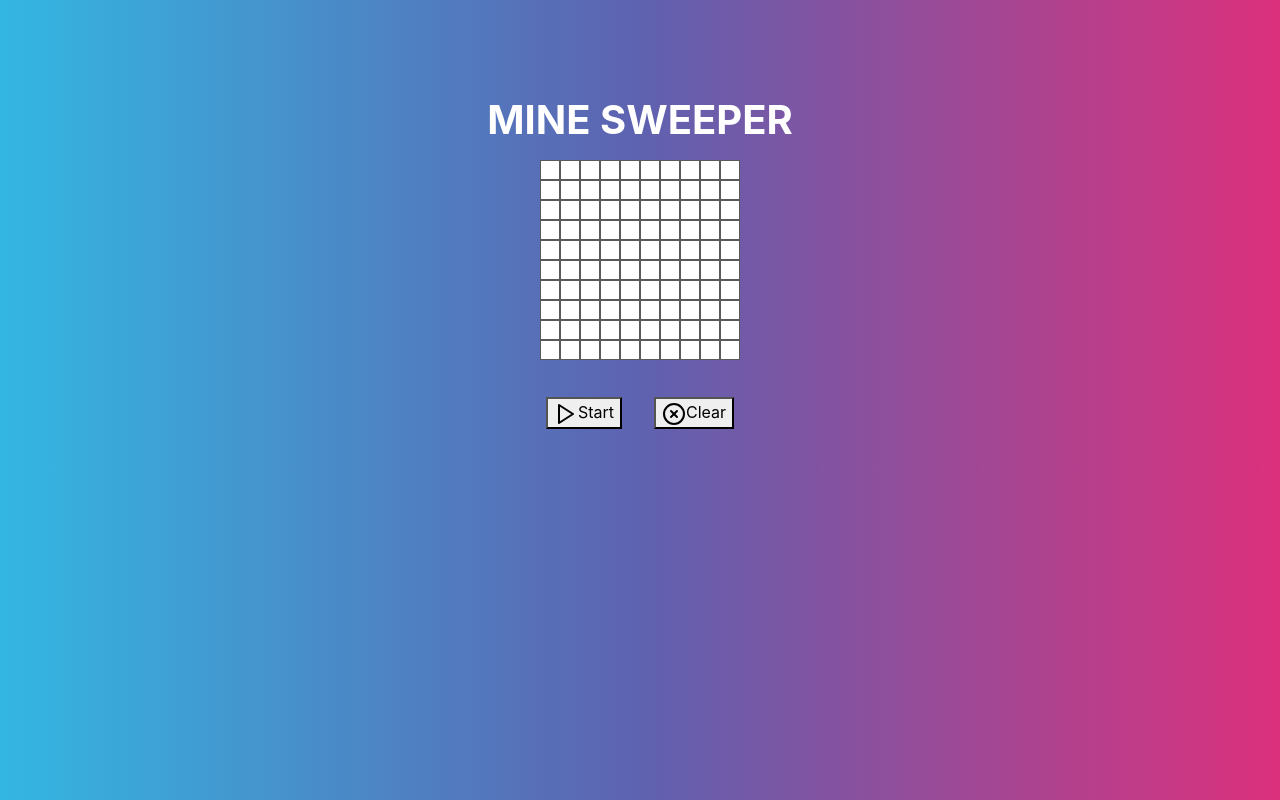
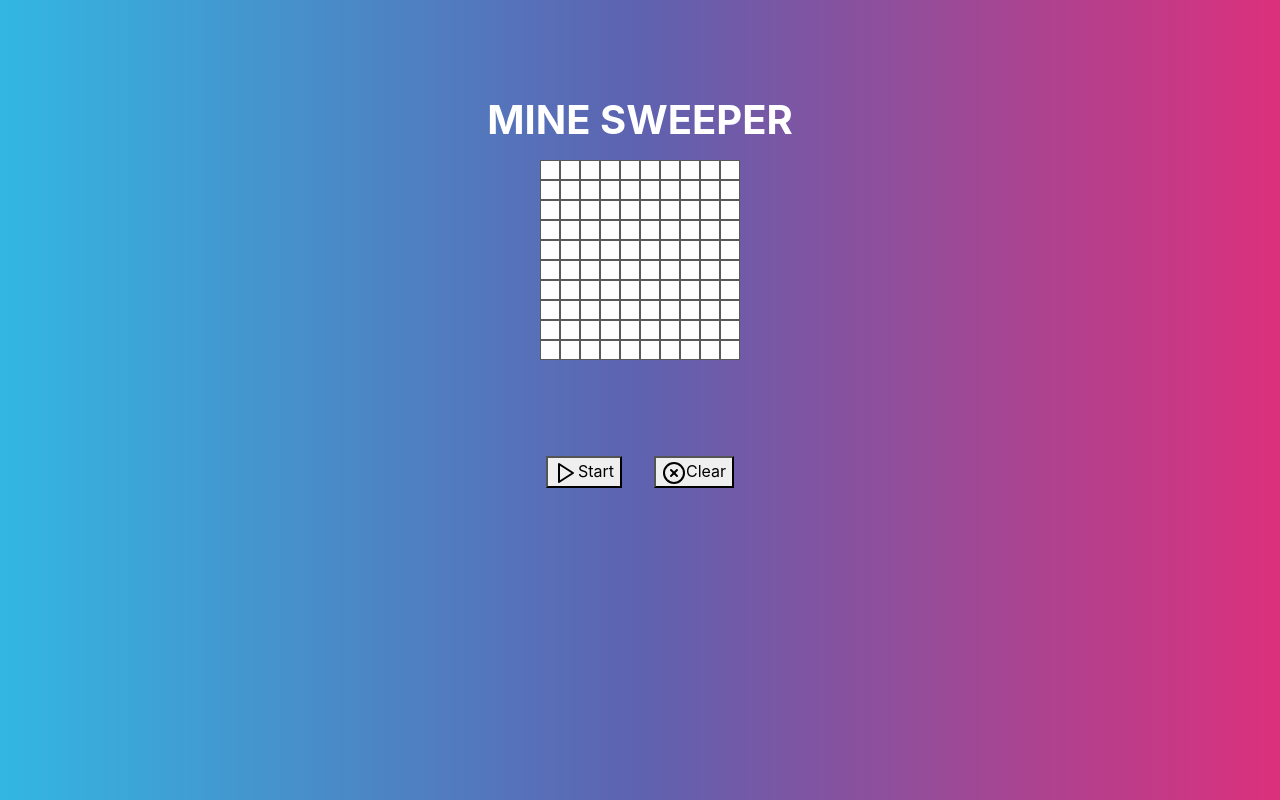
Before and after one commit to jessemadsen1/minesweeper, a React (Create React App) app: page / in a window 1280 px wide. Built offline with nearby package versions, Linux system fonts and the light colour scheme.

Commit message:
fixed bowers errors

```diff
--- a/src/App.css
+++ b/src/App.css
@@ -45,7 +45,7 @@ h1 {
   display: flex;
   justify-content: center;
   align-items: center;
-  height: 10px
+  height: -10px
 }
 
 .div_hover {
--- a/src/App.tsx
+++ b/src/App.tsx
@@ -26,7 +26,9 @@ const checkIfHit = (i: number, k: number) => {
   for (let i = 0; i < numRows; i++) {
     rows.push(Array.from(Array(numCols), () => 0));
   }
+  if (i > 0) return false;
   if (checkRows[i][k] == 1) return true;
+  else return false;
 };
 
 const App: FC = () => {
@@ -34,7 +36,7 @@ const App: FC = () => {
     return initTiles();
   });
 
-  const [divColor, setDivColor] = useState('blue');
+  const [divColor, setDivColor] = useState("cyan");
   const [onClear, setOnClear] = useState(false);
 
 const bombTiles = (): number[][] => {
@@ -47,7 +49,7 @@ const bombTiles = (): number[][] => {
 };
 
 const clearTiles = () => {
-  setDivColor("purple");
+  setDivColor("cyan");
   const rows = [];
   for (let i = 0; i < numRows; i++) {
     rows.push(Array.from(Array(numCols), () => 0));
```
